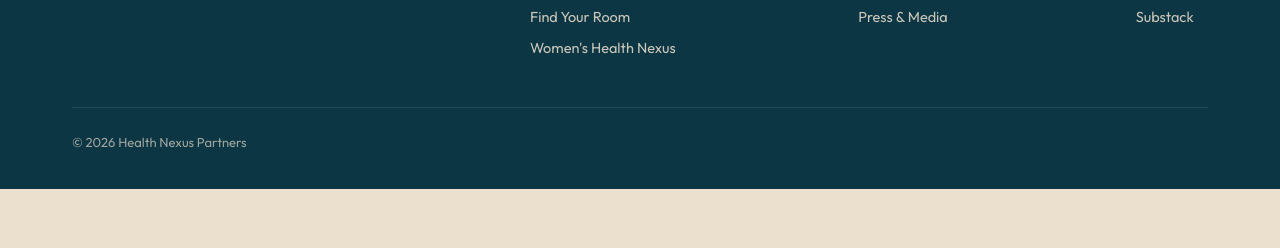
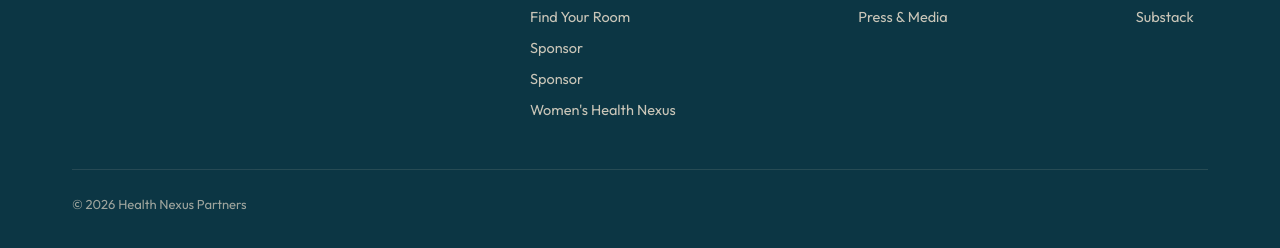
Before and after one commit to oliviabaine24/HealthNexusPartners, a plain HTML site: page contact/index.html in a window 1280 px wide. Shown: the part 1756-2004 px from the top of the page. Before the commit the page ends 1945 px from the top, so only its background shows below. Drawn offline with Linux system fonts and the light colour scheme; a script that the page names is missing.

Commit message:
Add files via upload
Contact page updated after sponsor section

```diff
--- a/contact/index.html
+++ b/contact/index.html
@@ -115,6 +115,7 @@
         <a href="../#what-we-do">What We Do</a>
         <a href="../#who-its-for">Who It's For</a>
         <a href="../#find-your-room">Find Your Room</a>
+        <a href="../sponsor/">Sponsor</a>
         <a href="../#founder">About</a>
         <a href="../#insights">Insights</a>
       </div>
@@ -192,6 +193,8 @@
         <a href="../#what-we-do">What We Do</a>
         <a href="../#who-its-for">Who It's For</a>
         <a href="../#find-your-room">Find Your Room</a>
+        <a href="../sponsor/">Sponsor</a>
+        <a href="../sponsor/">Sponsor</a>
         <a href="/whn/" target="_blank" rel="noopener">Women's Health Nexus</a>
       </div>
       <div class="footer-col">
```
